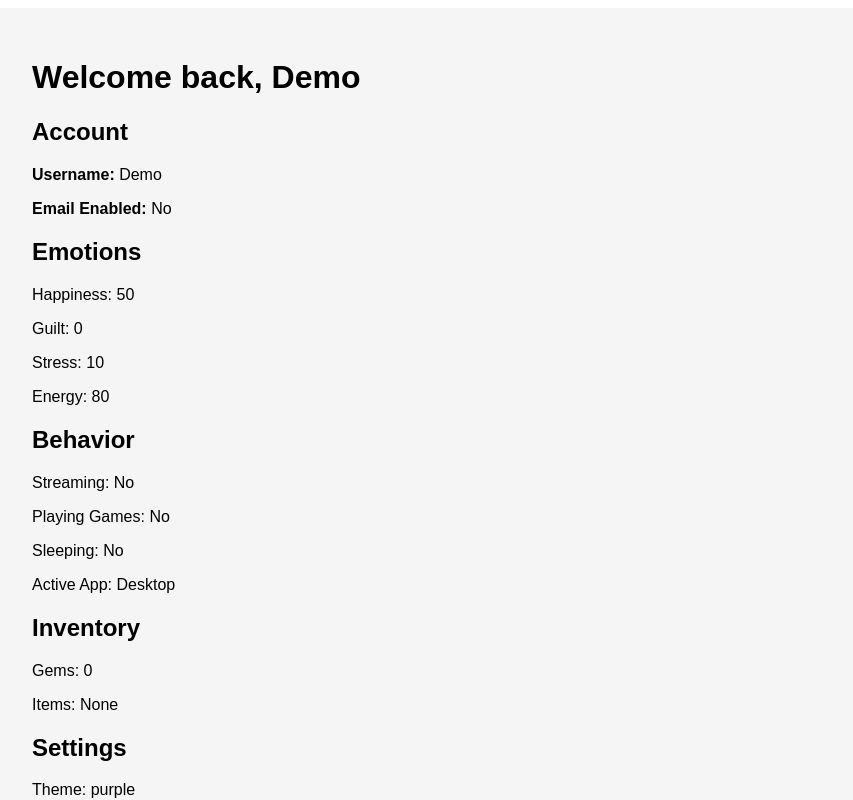
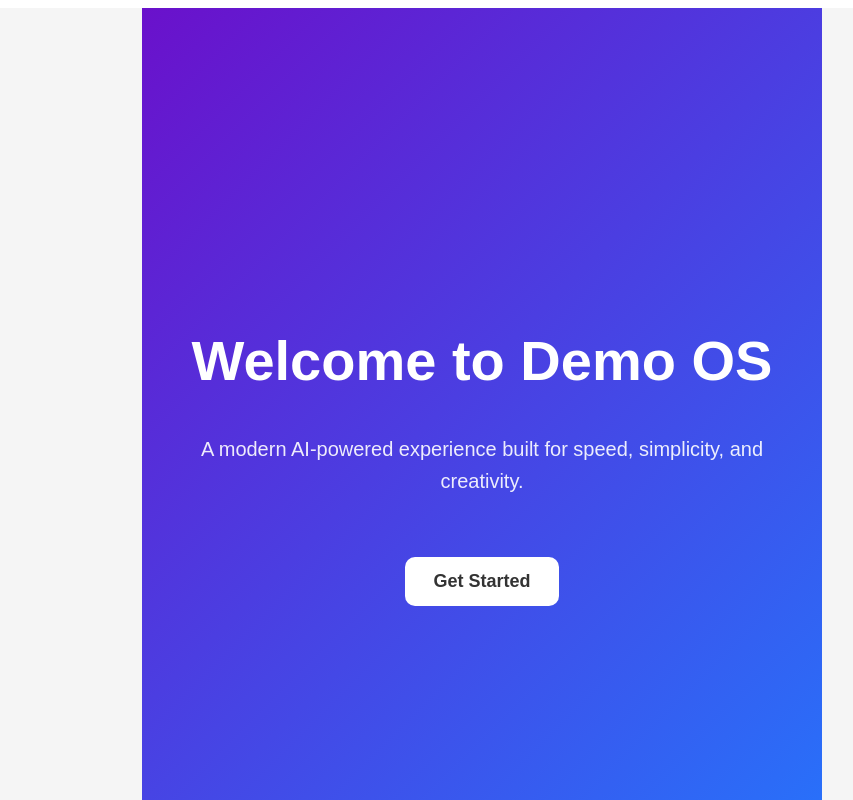
Before and after one commit to Demo-Organaisation/demo-organaisation.github.io, a React (Vite) app: page / in a window 1280 px wide. Shown: the top 800 px of the page, without its empty margins (158-1011 px from the left). Built offline with nearby package versions, Linux system fonts and the light colour scheme.

Commit message:
Refactor Index component layout and remove demo data
Removed demo context usage and updated layout with a new design and CTA button.

```diff
--- a/src/pages/Index.tsx
+++ b/src/pages/Index.tsx
@@ -1,59 +1,63 @@
-import { useDemo } from "../context/DemoContext";
+import React from "react";
 
 export default function Index() {
-  const { demo } = useDemo();
+  return (
+    <div
+      style={{
+        minHeight: "100vh",
+        background: "linear-gradient(135deg, #6a11cb, #2575fc)",
+        display: "flex",
+        flexDirection: "column",
+        alignItems: "center",
+        justifyContent: "center",
+        padding: "40px",
+        color: "white",
+        fontFamily: "Arial, sans-serif",
+        textAlign: "center",
+      }}
+    >
+      {/* HERO TITLE */}
+      <h1
+        style={{
+          fontSize: "56px",
+          fontWeight: "bold",
+          marginBottom: "20px",
+        }}
+      >
+        Welcome to Demo OS
+      </h1>
 
-  return (
-    <div style={{ padding: "30px", width: "100%", maxWidth: "900px" }}>
-      <h1>Welcome back, {demo.account.username}</h1>
+      {/* SUBTEXT */}
+      <p
+        style={{
+          fontSize: "20px",
+          maxWidth: "600px",
+          lineHeight: "1.6",
+          opacity: 0.9,
+        }}
+      >
+        A modern AI‑powered experience built for speed, simplicity, and creativity.
+      </p>
 
-      <section style={{ marginTop: "20px" }}>
-        <h2>Account</h2>
-        <p><strong>Username:</strong> {demo.account.username}</p>
-        <p><strong>Email Enabled:</strong> {demo.account.useEmail ? "Yes" : "No"}</p>
-        {demo.account.useEmail && (
-          <p><strong>Email:</strong> {demo.account.email}</p>
-        )}
-      </section>
-
-      <section style={{ marginTop: "20px" }}>
-        <h2>Emotions</h2>
-        <p>Happiness: {demo.emotions.happiness}</p>
-        <p>Guilt: {demo.emotions.guilt}</p>
-        <p>Stress: {demo.emotions.stress}</p>
-        <p>Energy: {demo.emotions.energy}</p>
-      </section>
-
-      <section style={{ marginTop: "20px" }}>
-        <h2>Behavior</h2>
-        <p>Streaming: {demo.behavior.streaming ? "Yes" : "No"}</p>
-        <p>Playing Games: {demo.behavior.playingGames ? "Yes" : "No"}</p>
-        <p>Sleeping: {demo.behavior.sleeping ? "Yes" : "No"}</p>
-        <p>Active App: {demo.behavior.activeApp}</p>
-      </section>
-
-      <section style={{ marginTop: "20px" }}>
-        <h2>Inventory</h2>
-        <p>Gems: {demo.inventory.gems}</p>
-        <p>Items: {demo.inventory.items.length > 0 ? demo.inventory.items.join(", ") : "None"}</p>
-      </section>
-
-      <section style={{ marginTop: "20px" }}>
-        <h2>Settings</h2>
-        <p>Theme: {demo.settings.theme}</p>
-        <p>Notifications: {demo.settings.notifications ? "On" : "Off"}</p>
-      </section>
-
-      <section style={{ marginTop: "40px" }}>
-        <h2>Demo OS Apps</h2>
-        <ul>
-          <li>Desktop</li>
-          <li>TV</li>
-          <li>Camera</li>
-          <li>Shop</li>
-          <li>Settings</li>
-        </ul>
-      </section>
+      {/* CTA BUTTON */}
+      <button
+        style={{
+          marginTop: "40px",
+          padding: "14px 28px",
+          fontSize: "18px",
+          borderRadius: "10px",
+          backgroundColor: "white",
+          color: "#333",
+          border: "none",
+          cursor: "pointer",
+          fontWeight: "bold",
+          transition: "0.3s",
+        }}
+        onMouseOver={(e) => (e.currentTarget.style.opacity = "0.85")}
+        onMouseOut={(e) => (e.currentTarget.style.opacity = "1")}
+      >
+        Get Started
+      </button>
     </div>
   );
 }
```
